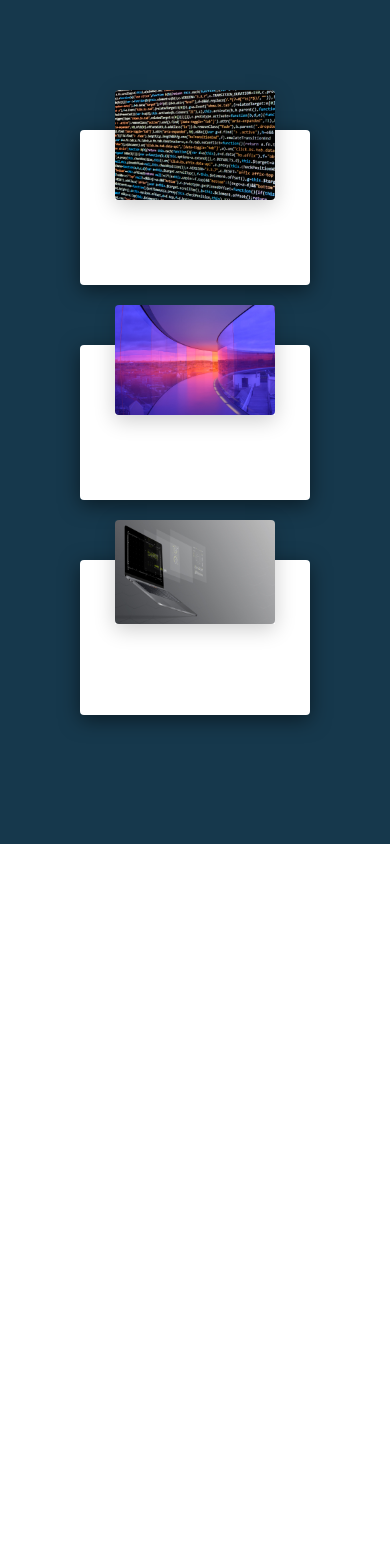
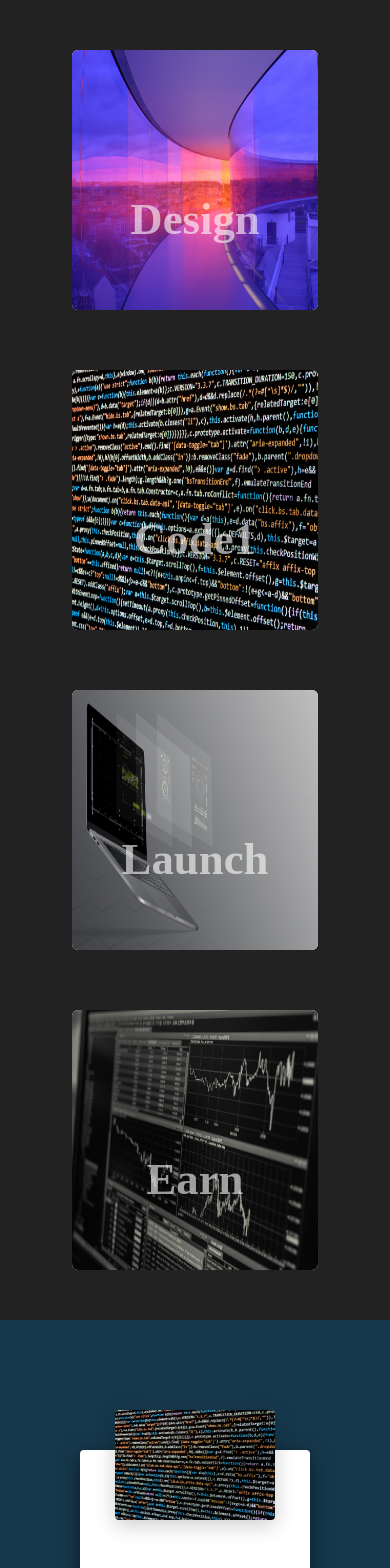
Before and after one commit to J-McKinney/AnimeJS, a React (Create React App) app: page / in a window 390 px wide. Shown: the top 1568 px of the page. Before the commit the page ends 844 px from the top, so only its background shows below. Built offline with nearby package versions, Linux system fonts and the light colour scheme.

Commit message:
fixed everything and everything is mobile responsive now yay

```diff
--- a/src/App.js
+++ b/src/App.js
@@ -1,5 +1,5 @@
 // import ABG from "./Pages/AnimatedBackGround/AnimatedBG";
-// import CardHover from "./Pages/CardHoverFX/CardHover";
+import CardHover from "./Pages/CardHoverFX/CardHover";
 import CardSlideFX from "./Pages/CardSlideFX/CardSlideFX";
 // import logo from "./logo.svg";
 import "./App.css";
@@ -22,7 +22,7 @@ function App() {
         </a>
       </header> */}
       {/* <ABG /> */}
-      {/* <CardHover /> */}
+      <CardHover />
       <CardSlideFX />
     </div>
   );
--- a/src/Components/CardHover/HoverCard.module.css
+++ b/src/Components/CardHover/HoverCard.module.css
@@ -49,12 +49,12 @@
 }
 
 .card .imgBx img {
-  max-width: 100%;
+  height: 100%;
+  width: 100%;
   transition: 0.5s ease-in-out;
 }
 
 .card:hover .imgBx img {
-  /* max-width: 75px; */
   max-width: 100%;
 }
 
@@ -67,6 +67,15 @@
   display: flex;
   justify-content: center;
   align-items: center;
+  color: #111;
+  visibility: hidden;
+  opacity: 0;
+  transition: 0.3s ease-in-out;
+}
+.card:hover .content {
+  visibility: visible;
+  opacity: 1;
+  transition-delay: 0.4s;
 }
 
 .card .content h3 {
@@ -79,7 +88,7 @@
   display: inline-block;
   margin-top: 10px;
   margin-left: 30px;
-  padding: 5px 10px;
+  padding: 5px 20px;
   border-radius: 5px;
   background: #333;
   text-decoration: none;
@@ -91,9 +100,45 @@
   margin: 0;
 }
 
-/*/////////////////////////////////////////////////////////////////////////*/
-.hoverCardImg {
-  height: 100%;
-  width: 100%;
-  /* box-shadow: 10px 10px 10px 10px; */
+@media only screen and (max-width: 1070px) {
+  .card {
+    flex-direction: column;
+    width: 90%;
+  }
 }
+
+@media only screen and (max-width: 501px) {
+  .card {
+    width: 80%;
+    height: 260px;
+  }
+  .card .content {
+    margin-top: -20px;
+  }
+}
+
+@media only screen and (max-width: 453px) {
+  .card {
+    width: 90%;
+  }
+  .card .content .p {
+    font-size: 14px;
+    font-weight: 700;
+  }
+}
+
+@media only screen and (max-width: 368px) {
+  .card .imgBx img {
+    transition: 0.1s ease-in-out;
+  }
+
+  .card:hover .imgBx {
+    visibility: hidden;
+    transition: 0.3s ease-in-out;
+  }
+
+  .card .content {
+    left: -5px;
+    width: calc(100% - 40px);
+  }
+}
--- a/src/Pages/CardHoverFX/CardHover.js
+++ b/src/Pages/CardHoverFX/CardHover.js
@@ -1,9 +1,9 @@
 import React from "react";
 import HoverCard from "../../Components/CardHover/HoverCard";
-import code from "../../images/code.jpg";
-import design from "../../images/design.jpg";
-import launch from "../../images/launch.jpg";
-import earn from "../../images/earn.jpg";
+import Design from "../../images/design.jpg";
+import Code from "../../images/code.jpg";
+import Launch from "../../images/launch.jpg";
+import Earn from "../../images/earn.jpg";
 import Styles from "./CardHover.module.css";
 
 const CardHover = () => {
@@ -13,39 +13,55 @@ const CardHover = () => {
         <div className={Styles.container}>
           <HoverCard
             dataText="Design"
-            imgSrc={design}
+            imgSrc={Design}
             imgAlt="Design"
             hoverCardTitle="Design"
-            hoverCardParagraph="Nobodys killing me until after I catch my wife with another man. Snuffles was my slave name. You can call me Snowball, because my fur is pretty and white. Quote mode. We all wanna die, we are meeseeks!"
             link="/"
             linkTitle="Read More"
+            hoverCardParagraph="Nobodys killing me until
+            after I catch my wife with another man. Snuffles
+            was my slave name. You can call me Snowball,
+            because my fur is pretty and white. Quote mode.
+            We all wanna die, we are meeseeks!"
           />
           <HoverCard
-            dataText="Code"
-            imgSrc={code}
+            dataText="Code1"
+            imgSrc={Code}
             imgAlt="Code"
-            hoverCardTitle="Code"
-            hoverCardParagraph="Nobodys killing me until after I catch my wife with another man. Snuffles was my slave name. You can call me Snowball, because my fur is pretty and white. Quote mode. We all wanna die, we are meeseeks!"
+            hoverCardTitle="Code2"
             link="/"
             linkTitle="Read More"
+            hoverCardParagraph="Nobodys killing me until
+            after I catch my wife with another man. Snuffles
+            was my slave name. You can call me Snowball,
+            because my fur is pretty and white. Quote mode.
+            We all wanna die, we are meeseeks!"
           />
           <HoverCard
             dataText="Launch"
-            imgSrc={launch}
+            imgSrc={Launch}
             imgAlt="Launch"
             hoverCardTitle="Launch"
-            hoverCardParagraph="Nobodys killing me until after I catch my wife with another man. Snuffles was my slave name. You can call me Snowball, because my fur is pretty and white. Quote mode. We all wanna die, we are meeseeks!"
             link="/"
             linkTitle="Read More"
+            hoverCardParagraph="Nobodys killing me until
+            after I catch my wife with another man. Snuffles
+            was my slave name. You can call me Snowball,
+            because my fur is pretty and white. Quote mode.
+            We all wanna die, we are meeseeks!"
           />
           <HoverCard
             dataText="Earn"
-            imgSrc={earn}
+            imgSrc={Earn}
             imgAlt="Earn"
             hoverCardTitle="Earn"
-            hoverCardParagraph="Nobodys killing me until after I catch my wife with another man. Snuffles was my slave name. You can call me Snowball, because my fur is pretty and white. Quote mode. We all wanna die, we are meeseeks!"
             link="/"
             linkTitle="Read More"
+            hoverCardParagraph="Nobodys killing me until
+            after I catch my wife with another man. Snuffles
+            was my slave name. You can call me Snowball,
+            because my fur is pretty and white. Quote mode.
+            We all wanna die, we are meeseeks!"
           />
         </div>
       </div>
--- a/src/Pages/CardHoverFX/CardHover.module.css
+++ b/src/Pages/CardHoverFX/CardHover.module.css
@@ -1,16 +1,35 @@
+* {
+  margin: 0;
+  padding: 0;
+  font-family: "Times New Roman", Times, serif;
+}
+
 .wrapper {
   display: flex;
   justify-content: center;
   align-items: center;
   min-height: 100vh;
   background: #222;
+  /* box-sizing: border-box; */
 }
 
 .container {
   position: relative;
-  width: 1000px;
+  width: 86.5%;
+  /* width: 1000px; */
+  /* width needs to be at 86.5% or 1000px */
   display: flex;
   justify-content: space-between;
   flex-wrap: wrap;
   margin: 20px;
 }
+
+@media only screen and (max-width: 1070px) {
+  .wrapper {
+    box-sizing: border-box;
+  }
+  .container {
+    width: 70%;
+    justify-content: center;
+  }
+}
--- a/src/Pages/CardSlideFX/CardSlideFX.module.css
+++ b/src/Pages/CardSlideFX/CardSlideFX.module.css
@@ -8,8 +8,8 @@
   display: flex;
   justify-content: center;
   align-items: center;
+  min-height: 100vh;
   background: #16384c;
-  min-height: 100vh;
 }
 
 .container {
```
